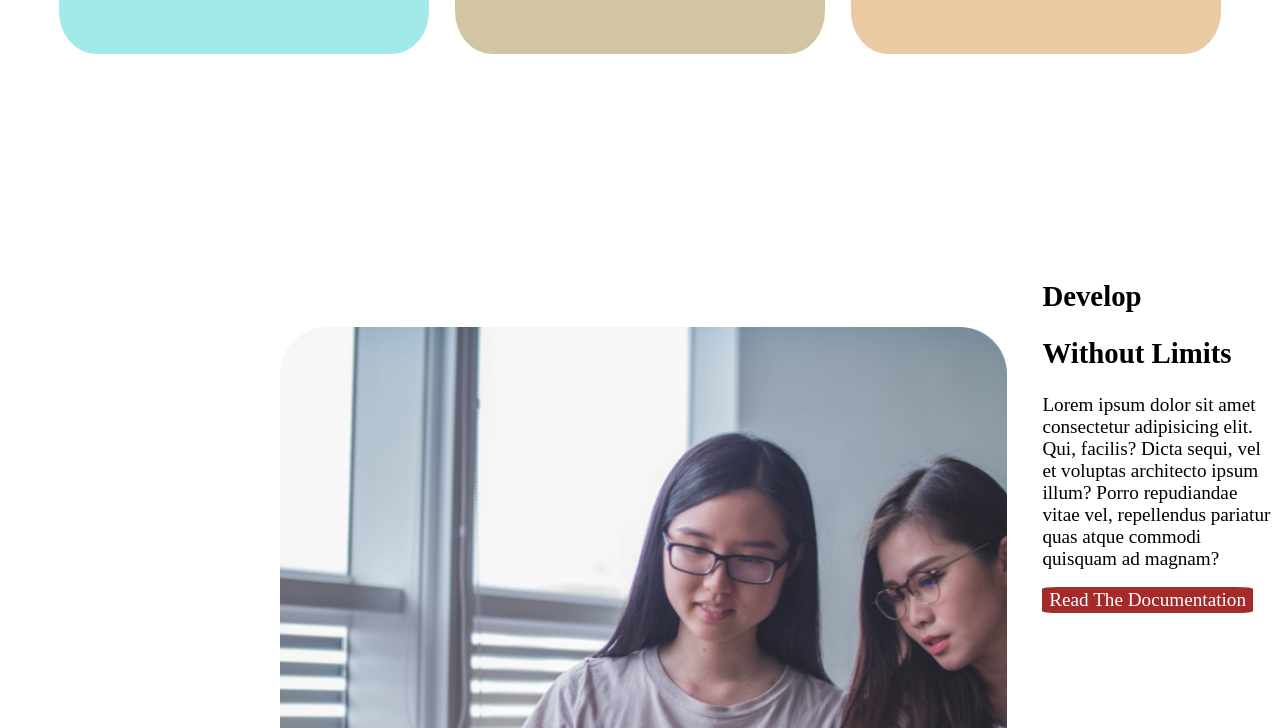
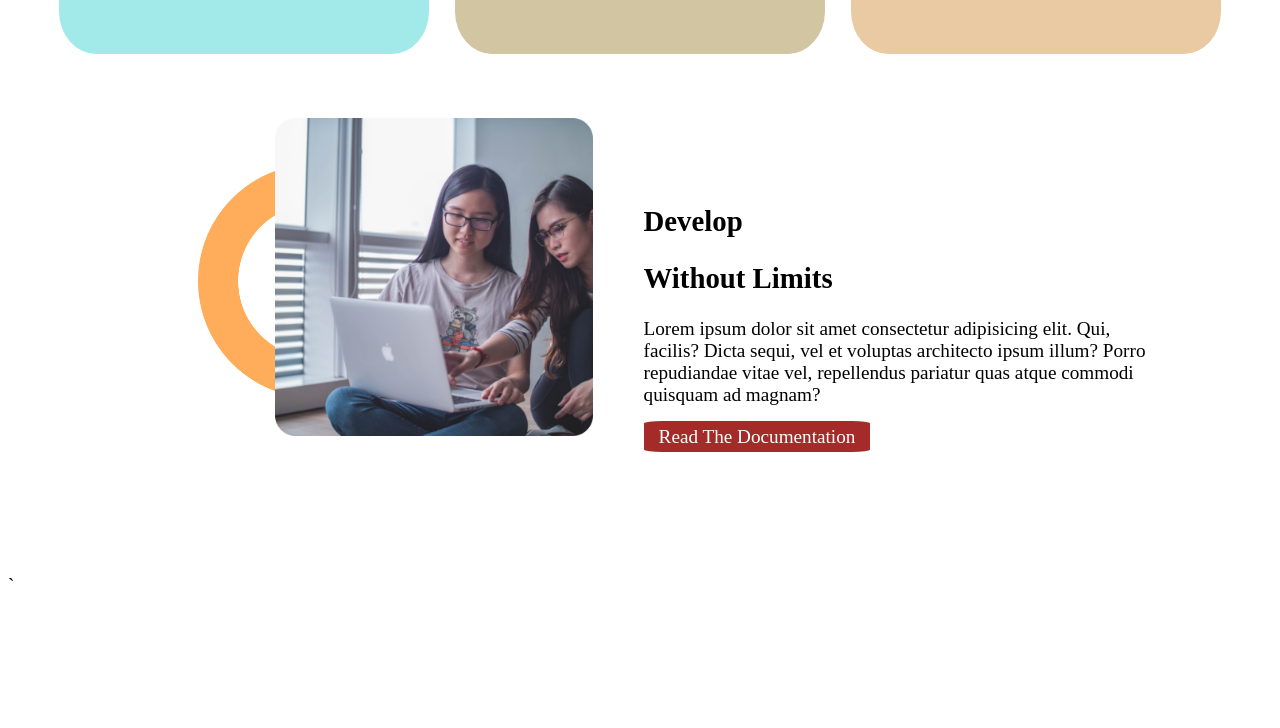
Before and after one commit to RahattheQuaint/Vission-2022, a plain HTML site: page index.html in a window 1280 px wide. Shown: the part 812-1540 px from the top of the page. After the commit the page ends 1416 px from the top, so only its background shows below. Drawn offline with Linux system fonts and the light colour scheme.

Commit message:
third part done

```diff
--- a/index.html
+++ b/index.html
@@ -79,9 +79,7 @@
                 <img class="background-image" src="images/pictures/coding.png" alt="">
 
             </div>
-            <div>
-                <img class="background-image" src="images/shapes/shape-1.png" alt="">
-            </div>
+
         </div>
 
         <div class="third-part-2">
--- a/style.css
+++ b/style.css
@@ -83,13 +83,21 @@ section {
 }
 
 .third-part-1 img {
-    width: 80%;
-    padding: 30%;
+    width: 50%;
+    padding: 10% 0% 10% 42%;
+    background-image: url(images/shapes/shape-1.png);
+
+    background-size: 40%;
+    background-repeat: no-repeat;
+
+    background-position-x: 190px;
+    background-position-y: 110px;
+
 
 }
 
 .third-part-2 {
-
-    margin: 16% 0 2% 10%;
+    width: 100%;
+    padding: 10% 10% 10% 0%;
 
 }
```
